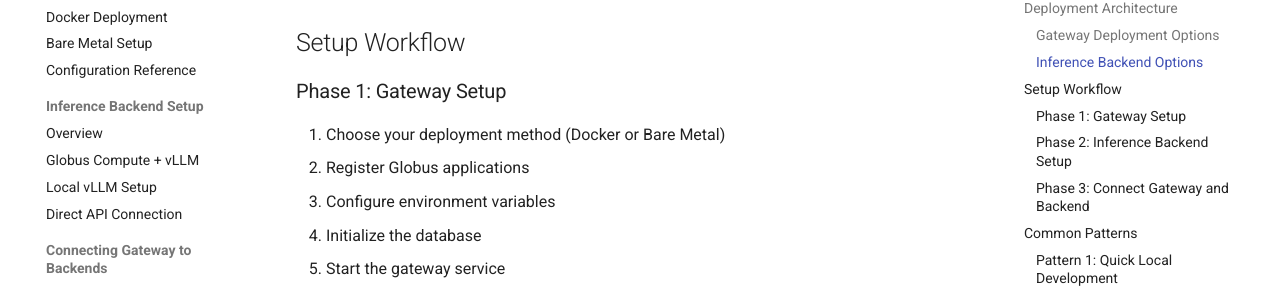
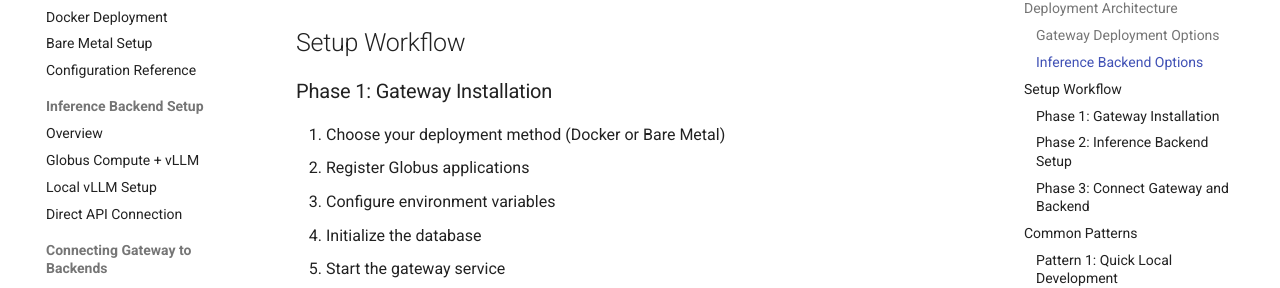
Before and after one commit to auroraGPT-ANL/inference-gateway, an MkDocs documentation site: the page built from docs/admin-guide/index.md, in a window 1280 px wide and 900 px high, scrolled down 1916 px. Shown: the part 181-469 px from the top of the window. Built offline with MkDocs 1.6.1 and Material for MkDocs 9.7.7, drawn with Linux system fonts in a browser that asks for light colours; comment, search, counter and statistics services are not loaded; some of the changed text lies outside the part shown.

Commit message:
converted Gateway Setup to Gateway Installation since extra config are needed after backend installation

```diff
--- a/docs/admin-guide/index.md
+++ b/docs/admin-guide/index.md
@@ -7,7 +7,7 @@
 Setting up FIRST involves two main components:
 
 1. **Globus Setup**: The applications and clients that communicate with Globus services
-2. **Gateway Setup**: The central API service that handles authentication and routing
+2. **Gateway Installation**: The central API service that handles authentication and routing
 3. **Inference Backend Setup**: The actual inference servers where models run
 
 These can be deployed independently and connected together through configuration.
@@ -70,7 +70,7 @@
 
 ## Setup Workflow
 
-### Phase 1: Gateway Setup
+### Phase 1: Gateway Installation
 
 1. Choose your deployment method (Docker or Bare Metal)
 2. Register Globus applications
```
Also changed, not shown: docs/CONTRIBUTING.md (+1 -1 lines).
